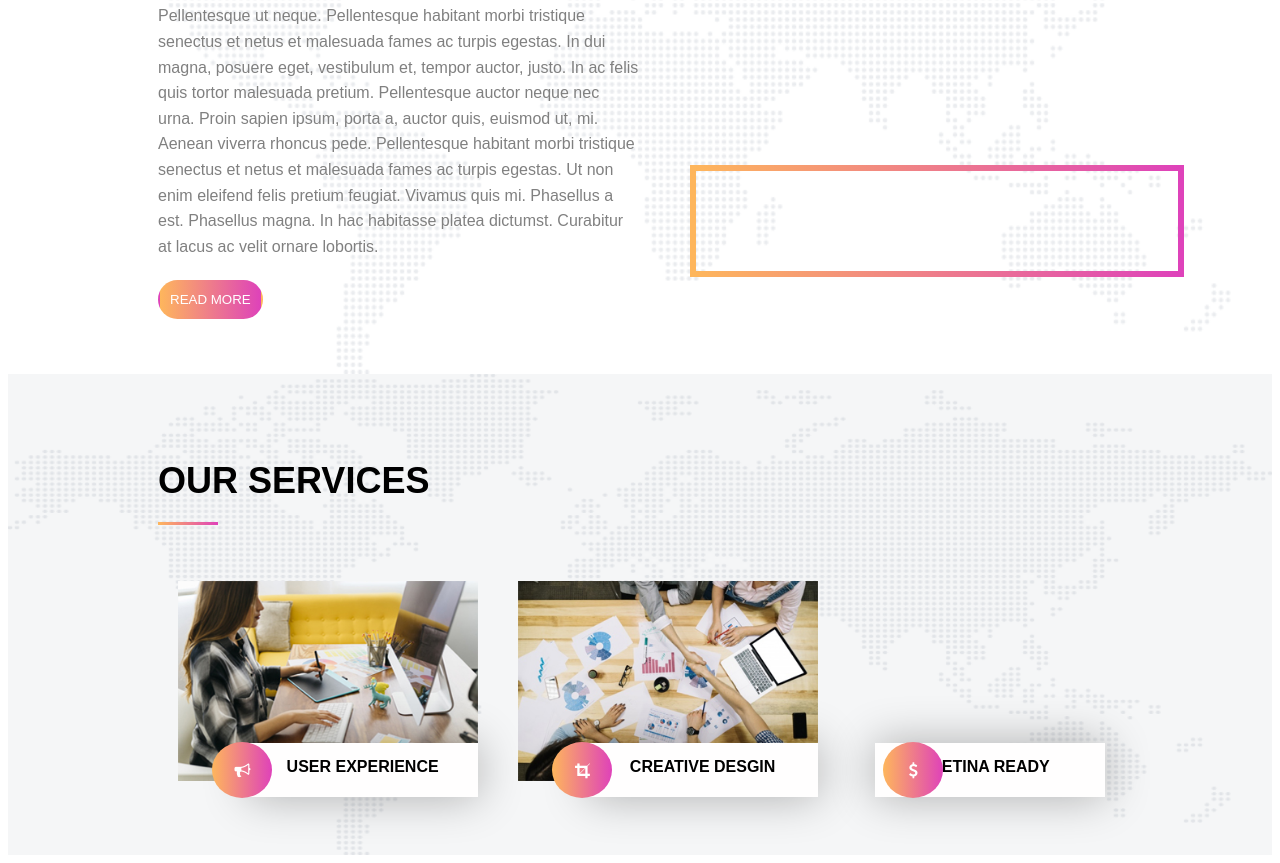
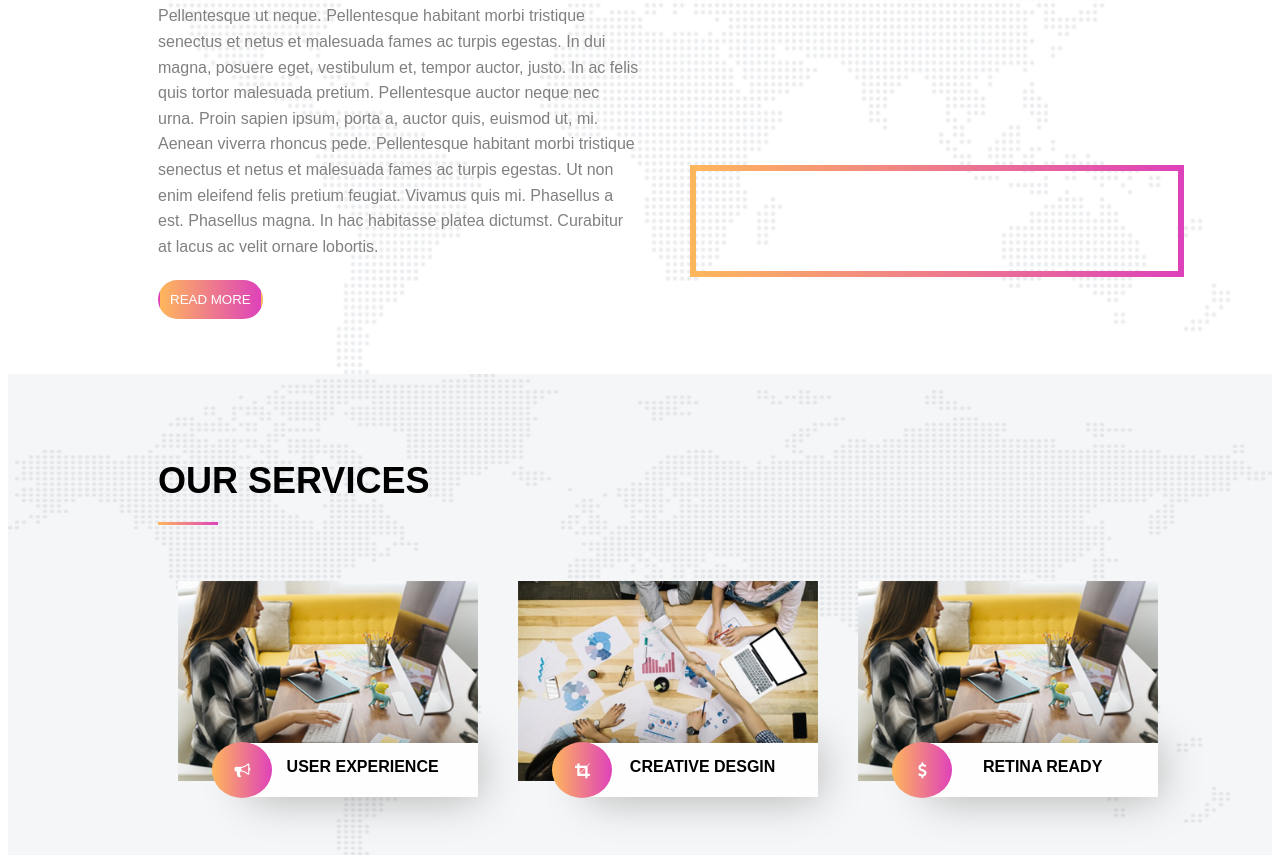
Before and after one commit to Abaidullahsiddiqui/CodSoft, a plain HTML site: page Landing Page/index.html in a window 1280 px wide. Shown: the part 991-1854 px from the top of the page. Drawn offline with Linux system fonts and the light colour scheme.

Commit message:
Update index.html

```diff
--- a/Landing Page/index.html
+++ b/Landing Page/index.html
@@ -156,6 +156,7 @@
               </div>
             </div>
             <div class="item">
+                <img src="our-services1.jpg" alt="Image 3">
               <div style="display: flex;">
                 <a href="#" class="fa  circle  fa-dollar" ></a>
                 <h1 class="label">RETINA READY</h1>
```
